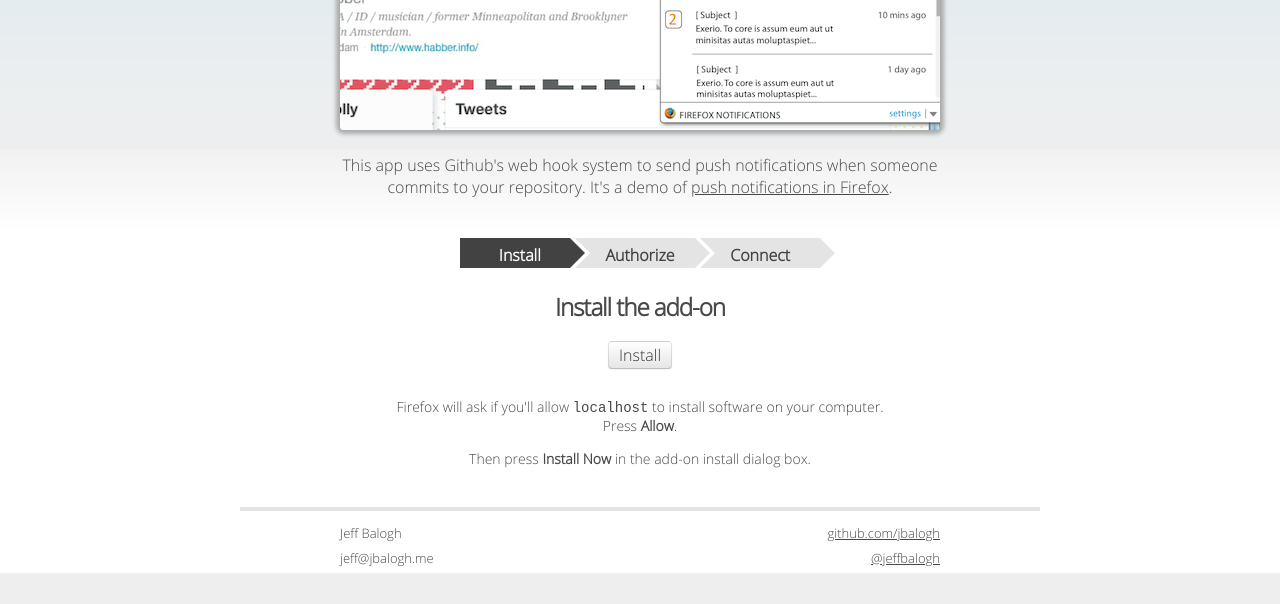
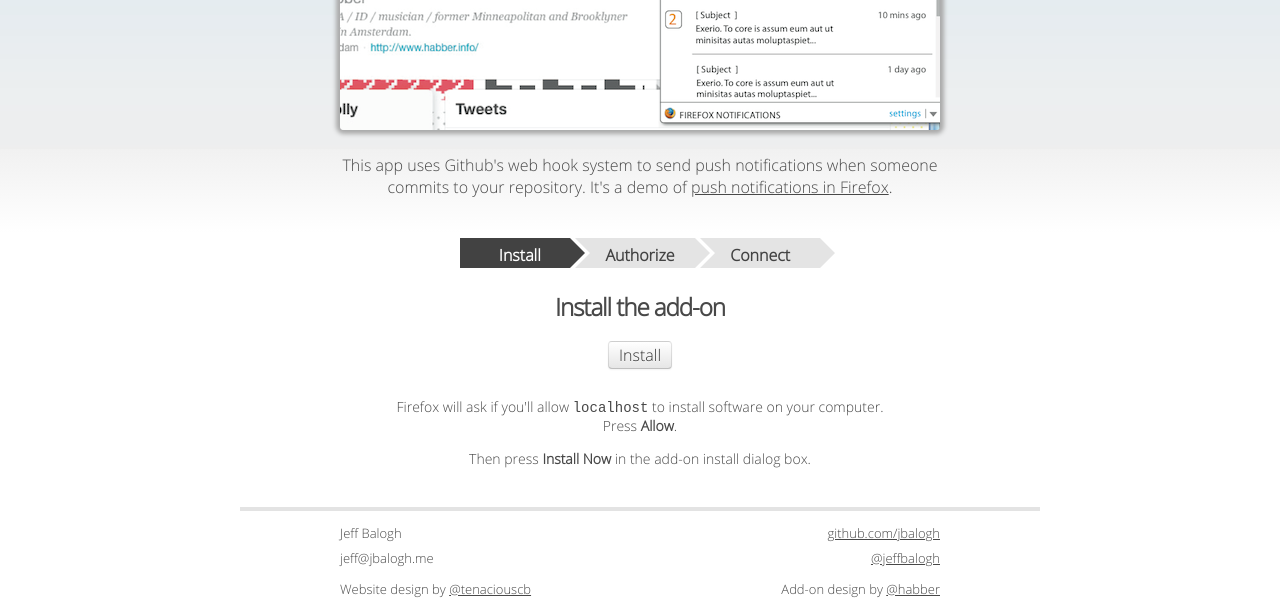
Before and after one commit to jbalogh/github-notifications, a plain HTML site: page index.html in a window 1280 px wide. Shown: the part 303-907 px from the top of the page. Before the commit the page ends 876 px from the top, so only its background shows below. Drawn offline with nearby package versions, Linux system fonts and the light colour scheme; files that its build step writes are made by us from their sources; no server answers; files whose address does not match are found by name.

Commit message:
website design by @chrissiebrodigan, add-on design by @habber

```diff
--- a/index.html
+++ b/index.html
@@ -88,10 +88,12 @@
       <ul>
         <li><a class="secret" href="http://jbalogh.me">Jeff Balogh</a></li>
         <li>jeff@jbalogh.me</li>
+        <li>Website design by <a href="https://twitter.com/tenaciouscb">@tenaciouscb</a></li>
       </ul>
       <ul>
         <li><a href="https://github.com/jbalogh">github.com/jbalogh</a></li>
         <li><a href="https://twitter.com/jeffbalogh">@jeffbalogh</a></li>
+        <li>Add-on design by <a href="https://twitter.com/habber">@habber</a></li></a></li>
       </ul>
     </footer>
 
--- a/static/app.css
+++ b/static/app.css
@@ -210,3 +210,6 @@
 footer li {
   margin-bottom: .5em;
 }
+footer li:last-child {
+  margin-top: 1em;
+}
```
